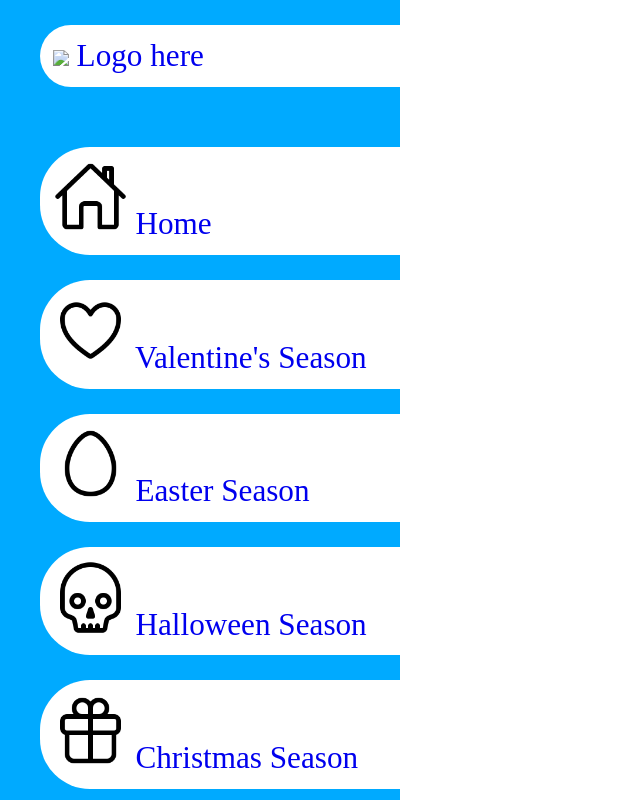
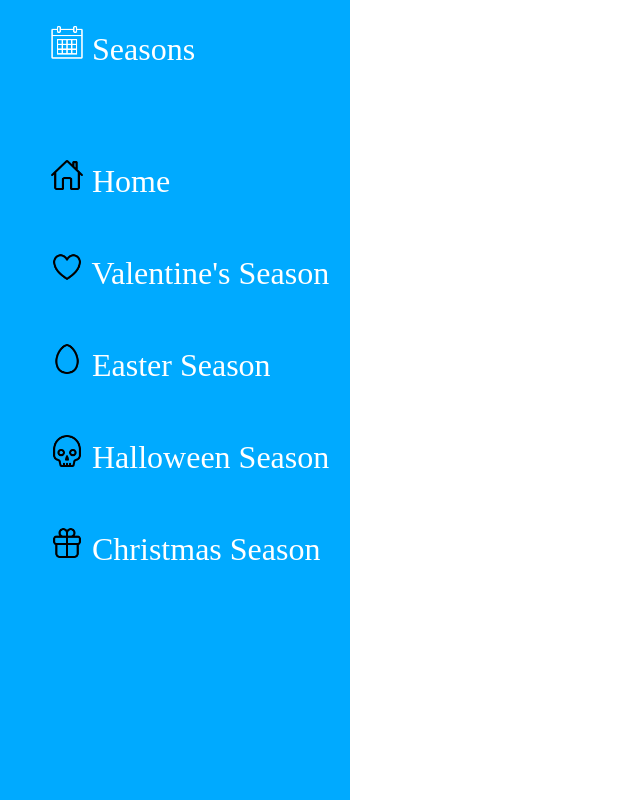
Before and after one commit to Felip07/seasons, a plain HTML site: page index.html in a window 1280 px wide. Shown: the whole page, without its empty margins (0-640 px from the left). Drawn offline with Linux system fonts and the light colour scheme.

Commit message:
still working on sidebar

```diff
--- a/css/style.css
+++ b/css/style.css
@@ -8,20 +8,16 @@
 
 .navegacao{
     position: fixed;
-    width: 400px;
+    width: 350px;
     height: 100%;
     background-color: #00aaff;
     transition: 0.5;
     overflow: hidden;
-    /*border-left: 10px solid #fff;*/
+    /*border-left: 10px solid #ff0000;*/
 }
 
 .icone{
-    width: 20%;
-}
-
-a{
-    text-decoration: none;
+    width: 10%;
 }
 
 .navegacao ul{
@@ -33,17 +29,33 @@ a{
 .navegacao ul li{
     width: 100%;
     position: relative;
+    box-sizing: border-box;
+    list-style: none;
+    margin-bottom: 40px;
     border-top-left-radius: 50px;
     border-bottom-left-radius: 50px;
-    box-sizing: border-box;
-    background-color: #fff;
-    list-style: none;
-    font-size: 195%;
-    margin-top: 25px;
-    margin-bottom: 25px;
-    padding: 1vw;
+    padding-top: 10px;
+    padding-left: 10px;
 }
 
 .navegacao ul li:nth-child(1){
-    margin-bottom: 60px;
+    margin-bottom: 80px;
+    pointer-events: none;
 }
+
+.navegacao ul li:hover{
+    background-color: #fff;
+    color: #00aaff;
+}
+
+.navegacao ul li a{
+    background-color: #00aaff;
+    font-size: 200%;
+    text-decoration: none;
+    color: #fff;
+    position: relative;
+}
+
+.navegacao ul li a:hover{
+    color: #00aaff;
+}
--- a/index.html
+++ b/index.html
@@ -8,14 +8,16 @@
     <title>Home</title>
 </head>
 <body>
+
+    <!--wrapper & navigation bar-->
     <div class="wrapper">
         <div class="navegacao">
             <ul>
                 <li>
                     <a href="#">
                         <div class="navegacaotitulo">
-                            <img src="imgs/">
-                            Logo here</div>
+                            <img src="imgs/logo.png" class="icone">
+                            Seasons</div>
                     </a>
                 </li>
                 <li>
```
Also changed, not shown: imgs/logo.png (added).
